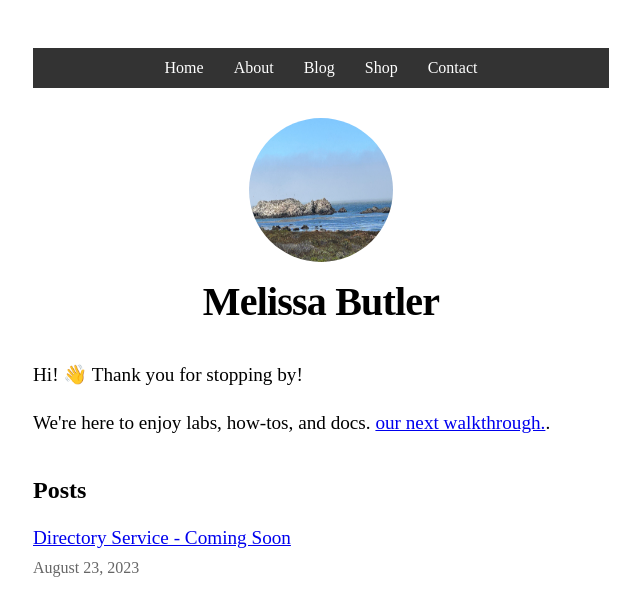
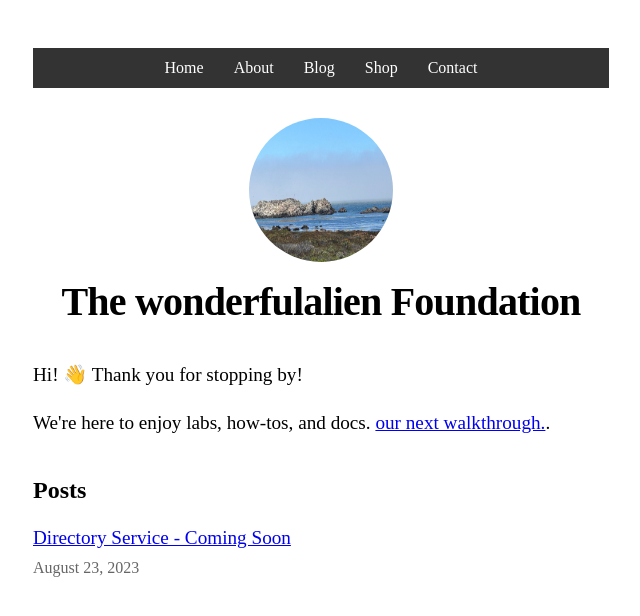
Before and after one commit to Pearlien-Batz/nextjs-blog, a Next.js app: page / in a window 1280 px wide. Shown: the top 616 px of the page, without its empty margins (319-959 px from the left). Built offline with nearby package versions, Linux system fonts and the light colour scheme.

Commit message:
modified:   components/layout.js

```diff
--- a/components/layout.js
+++ b/components/layout.js
@@ -5,7 +5,7 @@ import utilStyles from '../styles/utils.module.css';
 import Link from 'next/link';
 import Navbar from './Navbar';
 
-const name = 'Melissa Butler';
+const name = 'The wonderfulalien Foundation';
 export const siteTitle = 'wonderfulalien.me';
 
 export default function Layout({ children, home }) {
```
